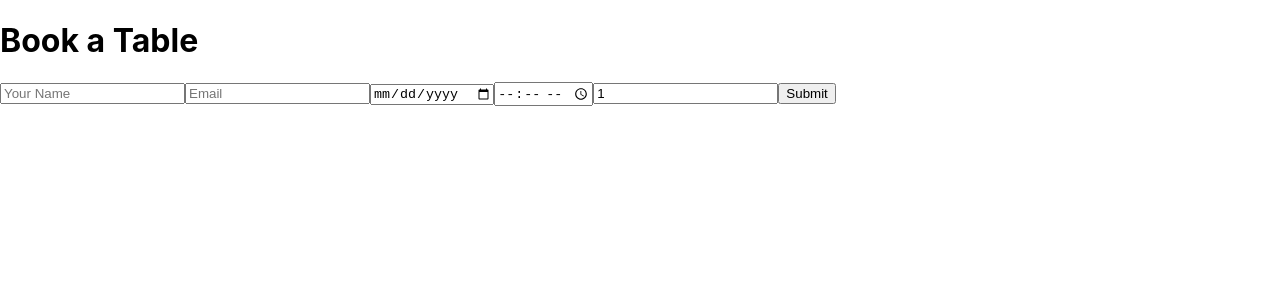
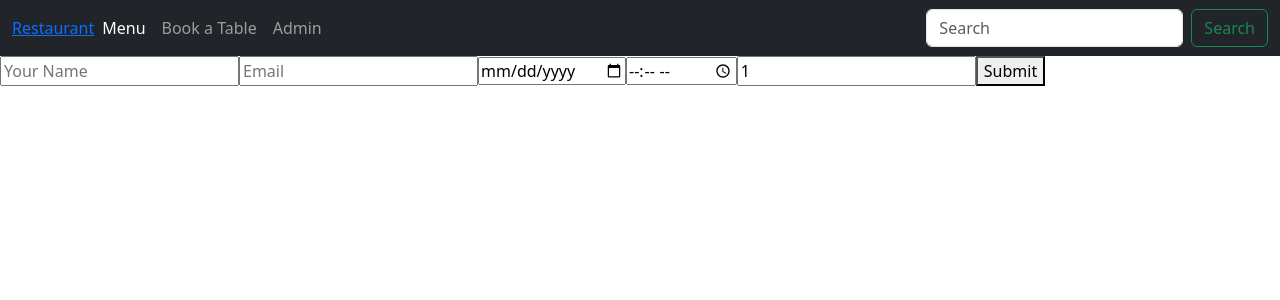
Before and after one commit to ProJBH/Restaurant_web_app, a React (Create React App) app in the folder frontend/: page /booking in a window 1280 px wide. Shown: the top 300 px of the page. Built offline with nearby package versions, Linux system fonts and the light colour scheme.

Commit message:
adding bootstrap dependency and adding fixed nav bar

```diff
--- /dev/null
+++ b/frontend/src/components/Navbar.tsx
@@ -0,0 +1,54 @@
+import { Link } from "react-router-dom";
+
+function Navbar() {
+  return (
+    <nav className="navbar navbar-expand-md navbar-dark fixed-top bg-dark">
+      <div className="container-fluid">
+        <Link to="/">Restaurant</Link>
+        <button
+          className="navbar-toggler"
+          type="button"
+          data-bs-toggle="collapse"
+          data-bs-target="#navbarCollapse"
+          aria-controls="navbarCollapse"
+          aria-expanded="false"
+          aria-label="Toggle navigation"
+        >
+          <span className="navbar-toggler-icon"></span>
+        </button>
+        <div className="collapse navbar-collapse" id="navbarCollapse">
+          <ul className="navbar-nav me-auto mb-2 mb-md-0">
+            <li className="nav-item">
+              <a className="nav-link active" aria-current="page" href="/menu">
+                Menu
+              </a>
+            </li>
+            <li className="nav-item">
+              <a className="nav-link" href="/booking">
+                Book a Table
+              </a>
+            </li>
+            <li className="nav-item">
+              <a className="nav-link" href="/admin/login">
+                Admin
+              </a>
+            </li>
+          </ul>
+          <form className="d-flex" role="search">
+            <input
+              className="form-control me-2"
+              type="search"
+              placeholder="Search"
+              aria-label="Search"
+            />
+            <button className="btn btn-outline-success" type="submit">
+              Search
+            </button>
+          </form>
+        </div>
+      </div>
+    </nav>
+  );
+}
+
+export default Navbar;
--- a/frontend/src/index.tsx
+++ b/frontend/src/index.tsx
@@ -5,6 +5,7 @@
 import reportWebVitals from './reportWebVitals';
 
 const root = ReactDOM.createRoot(
+  // document.querySelector('#root') can be used instead of document.getElementById('root') as HTMLElement.
   document.getElementById('root') as HTMLElement
 );
 root.render(
@@ -12,8 +13,4 @@
     <App />
   </React.StrictMode>
 );
-
-// If you want to start measuring performance in your app, pass a function
-// to log results (for example: reportWebVitals(console.log))
-// or send to an analytics endpoint. Learn more: https://bit.ly/CRA-vitals
 reportWebVitals();
--- a/frontend/src/pages/AdminDashboard.tsx
+++ b/frontend/src/pages/AdminDashboard.tsx
@@ -1,6 +1,9 @@
 // src/pages/AdminDashboard.tsx
 import React, { useEffect, useState } from 'react';
 import axios from 'axios';
+import "bootstrap/dist/css/bootstrap.min.css";
+import "bootstrap/dist/js/bootstrap.bundle.min.js";
+import Navbar from "../components/Navbar";
 
 interface MenuItem {
   id?: number;
@@ -63,6 +66,7 @@
 
   return (
     <div>
+      <Navbar />
       <h1>Admin Dashboard</h1>
       <h2>Add / Edit Menu Item</h2>
       <form onSubmit={handleSubmit}>
--- a/frontend/src/pages/AdminLogin.tsx
+++ b/frontend/src/pages/AdminLogin.tsx
@@ -2,6 +2,9 @@
 import React, { useState } from 'react';
 import axios from 'axios';
 import { useNavigate } from 'react-router-dom';
+import "bootstrap/dist/css/bootstrap.min.css";
+import "bootstrap/dist/js/bootstrap.bundle.min.js";
+import Navbar from "../components/Navbar";
 
 const AdminLogin: React.FC = () => {
   const [form, setForm] = useState({ email: '', password: '' });
@@ -32,6 +35,7 @@
 
   return (
     <div>
+      <Navbar />
       <h1>Admin Login</h1>
       {error && <p style={{ color: 'red' }}>{error}</p>}
       <form onSubmit={handleSubmit}>
--- a/frontend/src/pages/BookingPage.tsx
+++ b/frontend/src/pages/BookingPage.tsx
@@ -1,5 +1,8 @@
 // src/pages/BookingPage.tsx
 import React, { useState } from 'react';
+import "bootstrap/dist/css/bootstrap.min.css";
+import "bootstrap/dist/js/bootstrap.bundle.min.js";
+import Navbar from "../components/Navbar";
 
 const BookingPage: React.FC = () => {
   const [form, setForm] = useState({ name: '', email: '', date: '', time: '', guests: 1 });
@@ -16,6 +19,7 @@
 
   return (
     <div>
+      <Navbar />
       <h1>Book a Table</h1>
       <form onSubmit={handleSubmit}>
         <input name="name" placeholder="Your Name" value={form.name} onChange={handleChange} required />
--- a/frontend/src/pages/HomePage.tsx
+++ b/frontend/src/pages/HomePage.tsx
@@ -1,15 +1,15 @@
 // src/pages/HomePage.tsx
-import React from 'react';
-import { Link } from 'react-router-dom';
+import React from "react";
+import Navbar from "../components/Navbar";
+import "bootstrap/dist/css/bootstrap.min.css";
+import "bootstrap/dist/js/bootstrap.bundle.min.js";
 
 const HomePage: React.FC = () => {
   return (
     <div>
       <header>
+        <Navbar />
         <h1>Welcome to Our Restaurant</h1>
-        <nav>
-          <Link to="/menu">Menu</Link> | <Link to="/booking">Book a Table</Link> | <Link to="/admin/login">Admin</Link>
-        </nav>
       </header>
       <section>
         <h2>Advertisement</h2>
--- a/frontend/src/pages/MenuPage.tsx
+++ b/frontend/src/pages/MenuPage.tsx
@@ -1,6 +1,9 @@
 // src/pages/MenuPage.tsx
 import React, { useEffect, useState } from 'react';
 import axios from 'axios';
+import "bootstrap/dist/css/bootstrap.min.css";
+import "bootstrap/dist/js/bootstrap.bundle.min.js";
+import Navbar from "../components/Navbar";
 
 interface MenuItem {
   id: number;
@@ -21,6 +24,7 @@
 
   return (
     <div>
+      <Navbar />
       <h1>Our Menu</h1>
       {menuItems.map(item => (
         <div key={item.id} style={{ border: '1px solid #ddd', padding: '1rem', margin: '1rem 0' }}>
--- /dev/null
+++ b/package.json
@@ -0,0 +1,5 @@
+{
+  "dependencies": {
+    "bootstrap": "^5.3.3"
+  }
+}
```
Also changed, not shown: 1 other file (tests, documents, lock files or other folders).
